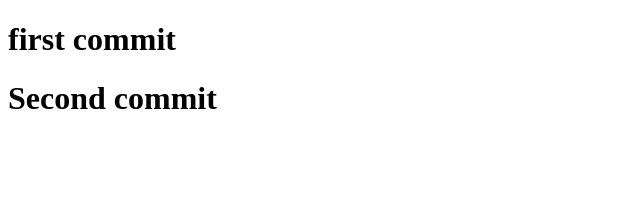
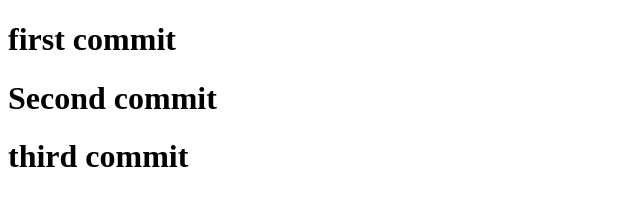
Before and after one commit to bhargav1251/branchingTutorial, a plain HTML site: page Rollback.html in a window 1280 px wide. Shown: the whole page, without its empty margins (0-640 px from the left). Drawn offline with Linux system fonts and the light colour scheme.

Commit message:
Third commit

```diff
--- a/Rollback.html
+++ b/Rollback.html
@@ -7,5 +7,6 @@
 <body>
 <h1>first commit</h1>
 <h1>Second commit</h1>
+<h1>third commit</h1>
 </body>
 </html>
```
